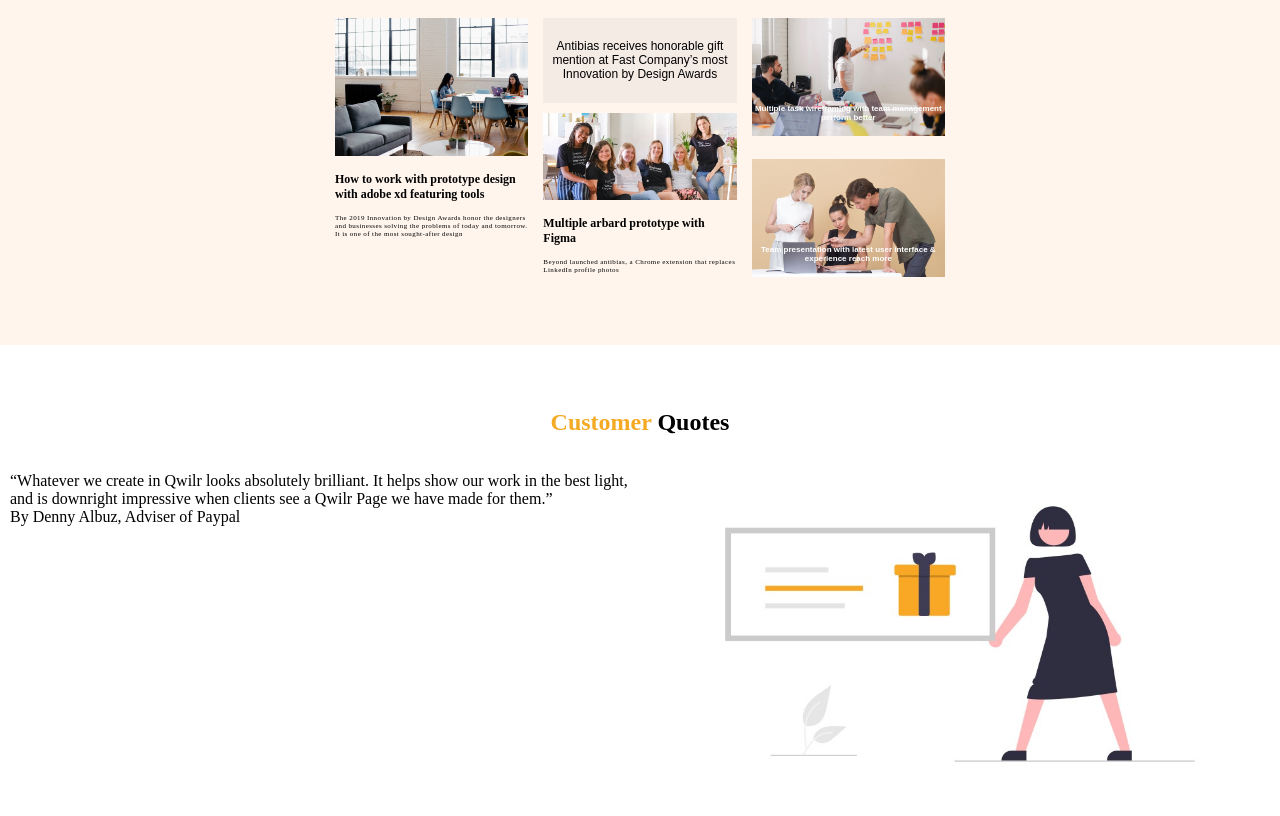
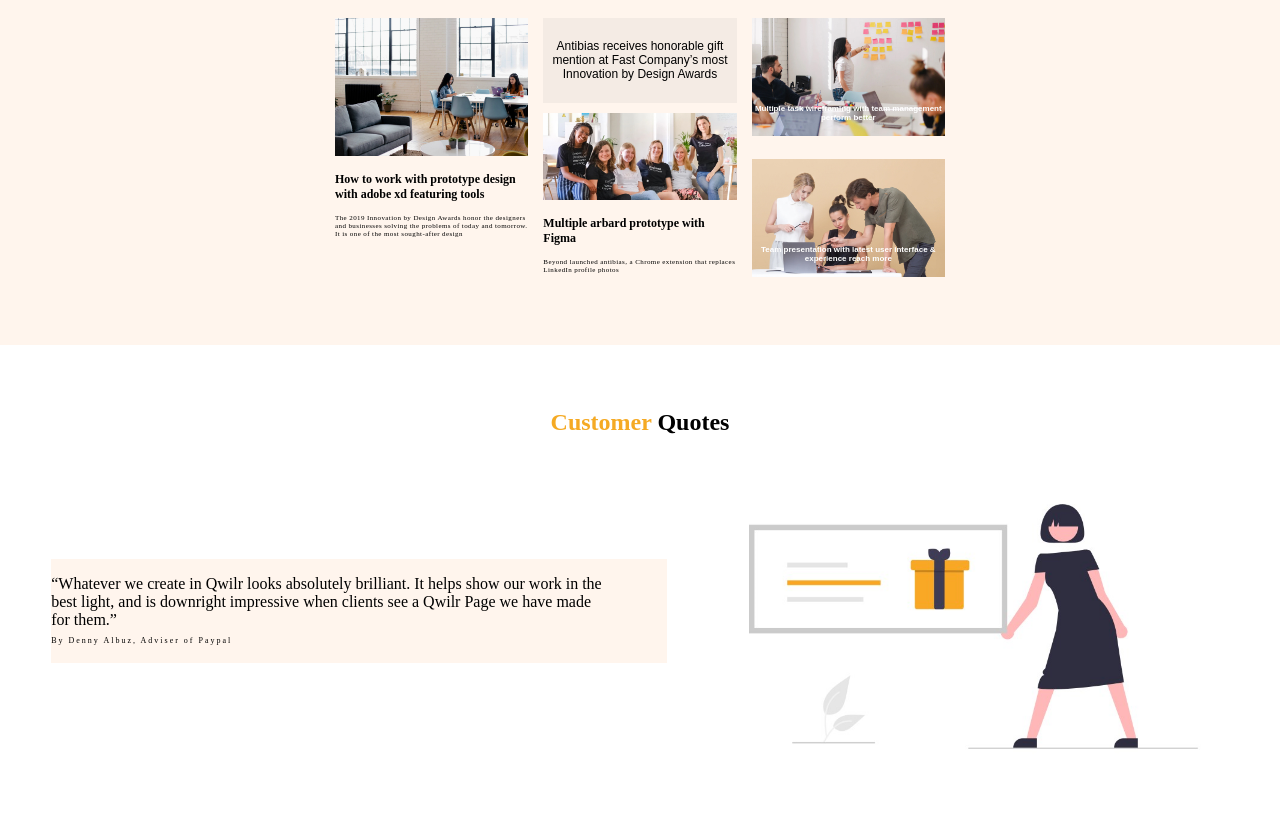
Before and after one commit to Sanalouafi/innovation, a plain HTML site: page index.html in a window 1280 px wide. Shown: the part 1043-1859 px from the top of the page. Drawn offline with Linux system fonts and the light colour scheme.

Commit message:
4 commit

```diff
--- a/css/style.css
+++ b/css/style.css
@@ -224,14 +224,17 @@ nav {
 #p-img {
 	padding-top: 10%;
 }
+
 /************************** Customer quotes */
-.quote-title span{
+.quote-title span {
 	color: #F5AA24;
 
 }
-.quote-title h2{
+
+.quote-title h2 {
 	text-align: center;
 }
+
 .quotes {
 	width: 100%;
 	box-sizing: border-box;
@@ -239,10 +242,25 @@ nav {
 
 .row {
 	display: flex;
-    flex-wrap: wrap;
+
+
 }
 
-.text,
+.text {
+	width: 50%;
+  box-sizing: border-box;
+  padding-right: 5%;
+  background-color: rgb(255, 245, 237);
+  height: 25%;
+  margin-top: 8%;
+  margin-left: 4%;
+}
+.text span{
+	font-size: 8px;
+	letter-spacing: 2px;
+}
+
+
 .q-img {
 	width: 50%;
 	box-sizing: border-box;
```
Also changed, not shown: index.html (+2 -3 lines). Lines whose indentation alone changed are shown as unchanged.
